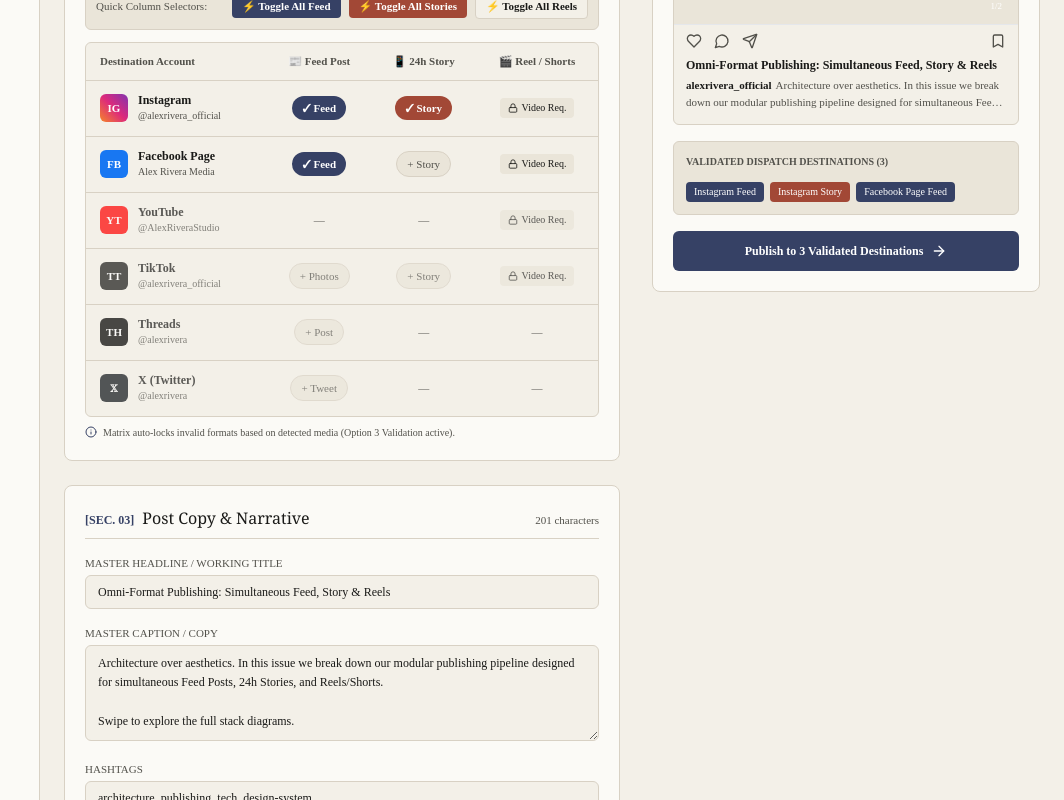
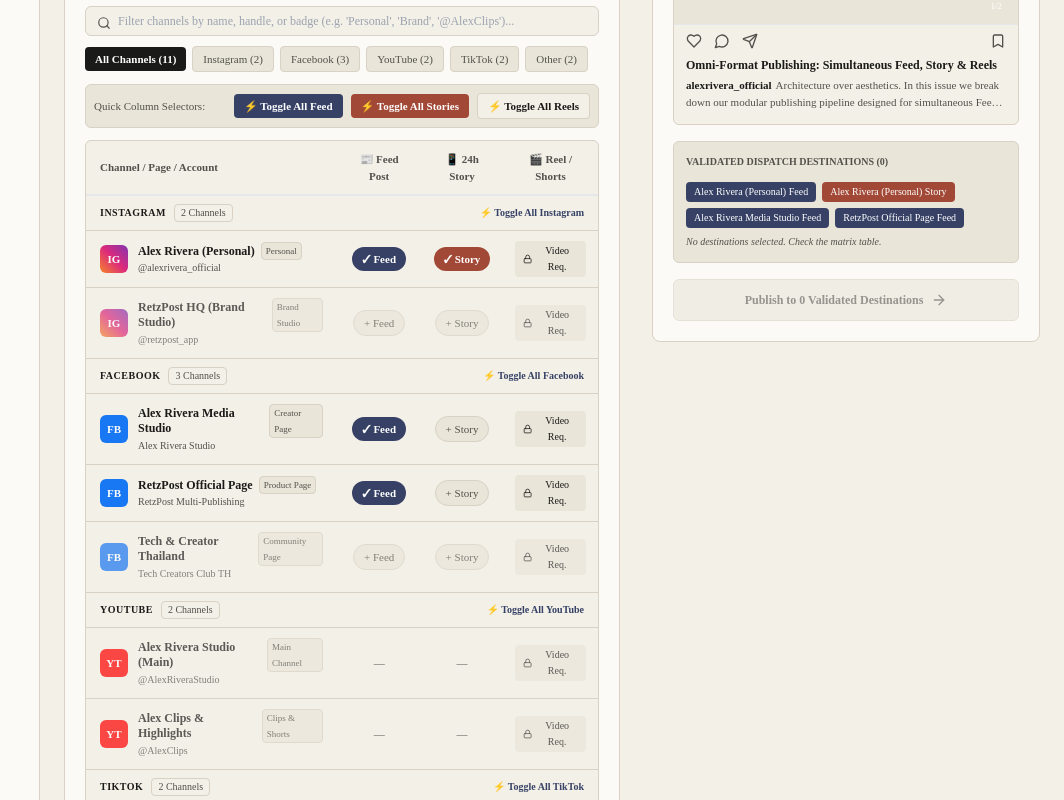
Before and after one commit to nopparat-cysit/retzpost, a Next.js app: page /create in a window 1280 px wide. Shown: the part 600-1400 px from the top of the page, without its empty margins (216-1280 px from the left). Built offline with nearby package versions, Linux system fonts and the light colour scheme.

Commit message:
feat(composer): support multi-channel grouping, real-time search, and platform bulk controls

```diff
--- a/src/app/create/page.tsx
+++ b/src/app/create/page.tsx
@@ -1,6 +1,6 @@
 'use client';
 
-import React, { useState } from 'react';
+import React, { useState, useMemo } from 'react';
 import Link from 'next/link';
 import {
   UploadCloud,
@@ -29,7 +29,11 @@
   LayoutGrid,
   Link2,
   Lock,
-  Info
+  Info,
+  Search,
+  Users,
+  ChevronDown,
+  ChevronUp
 } from 'lucide-react';
 import { Masthead } from '@/components/ui/masthead';
 
@@ -38,8 +42,10 @@
 interface DestinationAccount {
   id: string;
   platform: 'INSTAGRAM' | 'FACEBOOK' | 'YOUTUBE' | 'TIKTOK' | 'THREADS' | 'TWITTER';
+  platformGroup: 'Instagram' | 'Facebook' | 'YouTube' | 'TikTok' | 'Other';
   name: string;
   handle: string;
+  badge: string; // e.g., 'Personal', 'Brand Studio', 'Clips & Shorts', 'Community'
   avatarBg: string;
   avatarText: string;
   capabilities: {
@@ -49,12 +55,16 @@
   };
 }
 
+// Multi-Channel Dataset: Demonstrates multiple channels per platform
 const CONNECTED_ACCOUNTS: DestinationAccount[] = [
+  // 1. Instagram: 2 Accounts
   {
-    id: 'ig',
+    id: 'ig_personal',
     platform: 'INSTAGRAM',
-    name: 'Instagram',
+    platformGroup: 'Instagram',
+    name: 'Alex Rivera (Personal)',
     handle: '@alexrivera_official',
+    badge: 'Personal',
     avatarBg: 'bg-gradient-to-tr from-[#F58529] via-[#DD2A7B] to-[#8134AF]',
     avatarText: 'IG',
     capabilities: {
@@ -64,10 +74,29 @@
     },
   },
   {
-    id: 'fb',
+    id: 'ig_brand',
+    platform: 'INSTAGRAM',
+    platformGroup: 'Instagram',
+    name: 'RetzPost HQ (Brand Studio)',
+    handle: '@retzpost_app',
+    badge: 'Brand Studio',
+    avatarBg: 'bg-gradient-to-tr from-[#F58529] via-[#DD2A7B] to-[#8134AF]',
+    avatarText: 'IG',
+    capabilities: {
+      feed: { supported: true, label: 'Feed' },
+      story: { supported: true, label: 'Story' },
+      reel: { supported: true, label: 'Reel' },
+    },
+  },
+
+  // 2. Facebook: 3 Pages
+  {
+    id: 'fb_personal',
     platform: 'FACEBOOK',
-    name: 'Facebook Page',
-    handle: 'Alex Rivera Media',
+    platformGroup: 'Facebook',
+    name: 'Alex Rivera Media Studio',
+    handle: 'Alex Rivera Studio',
+    badge: 'Creator Page',
     avatarBg: 'bg-[#1877F2]',
     avatarText: 'FB',
     capabilities: {
@@ -77,10 +106,44 @@
     },
   },
   {
-    id: 'yt',
+    id: 'fb_brand',
+    platform: 'FACEBOOK',
+    platformGroup: 'Facebook',
+    name: 'RetzPost Official Page',
+    handle: 'RetzPost Multi-Publishing',
+    badge: 'Product Page',
+    avatarBg: 'bg-[#1877F2]',
+    avatarText: 'FB',
+    capabilities: {
+      feed: { supported: true, label: 'Feed' },
+      story: { supported: true, label: 'Story' },
+      reel: { supported: true, label: 'Reel' },
+    },
+  },
+  {
+    id: 'fb_community',
+    platform: 'FACEBOOK',
+    platformGroup: 'Facebook',
+    name: 'Tech & Creator Thailand',
+    handle: 'Tech Creators Club TH',
+    badge: 'Community Page',
+    avatarBg: 'bg-[#1877F2]',
+    avatarText: 'FB',
+    capabilities: {
+      feed: { supported: true, label: 'Feed' },
+      story: { supported: true, label: 'Story' },
+      reel: { supported: true, label: 'Reel' },
+    },
+  },
+
+  // 3. YouTube: 2 Channels
+  {
+    id: 'yt_main',
     platform: 'YOUTUBE',
-    name: 'YouTube',
+    platformGroup: 'YouTube',
+    name: 'Alex Rivera Studio (Main)',
     handle: '@AlexRiveraStudio',
+    badge: 'Main Channel',
     avatarBg: 'bg-[#FF0000]',
     avatarText: 'YT',
     capabilities: {
@@ -90,10 +153,29 @@
     },
   },
   {
-    id: 'tt',
+    id: 'yt_shorts',
+    platform: 'YOUTUBE',
+    platformGroup: 'YouTube',
+    name: 'Alex Clips & Highlights',
+    handle: '@AlexClips',
+    badge: 'Clips & Shorts',
+    avatarBg: 'bg-[#FF0000]',
+    avatarText: 'YT',
+    capabilities: {
+      feed: { supported: false, label: '—' },
+      story: { supported: false, label: '—' },
+      reel: { supported: true, label: 'Shorts' },
+    },
+  },
+
+  // 4. TikTok: 2 Accounts
+  {
+    id: 'tt_personal',
     platform: 'TIKTOK',
-    name: 'TikTok',
+    platformGroup: 'TikTok',
+    name: 'Alex Rivera (Personal)',
     handle: '@alexrivera_official',
+    badge: 'Personal',
     avatarBg: 'bg-ink-primary',
     avatarText: 'TT',
     capabilities: {
@@ -103,10 +185,29 @@
     },
   },
   {
-    id: 'th',
+    id: 'tt_brand',
+    platform: 'TIKTOK',
+    platformGroup: 'TikTok',
+    name: 'RetzPost Quick Tips',
+    handle: '@retzpost_clips',
+    badge: 'Brand Clips',
+    avatarBg: 'bg-ink-primary',
+    avatarText: 'TT',
+    capabilities: {
+      feed: { supported: true, label: 'Photos' },
+      story: { supported: true, label: 'Story' },
+      reel: { supported: true, label: 'Video' },
+    },
+  },
+
+  // 5. Threads & X: 2 Accounts
+  {
+    id: 'th_personal',
     platform: 'THREADS',
-    name: 'Threads',
+    platformGroup: 'Other',
+    name: 'Alex Rivera on Threads',
     handle: '@alexrivera',
+    badge: 'Personal',
     avatarBg: 'bg-black',
     avatarText: 'TH',
     capabilities: {
@@ -116,10 +217,12 @@
     },
   },
   {
-    id: 'x',
+    id: 'x_personal',
     platform: 'TWITTER',
-    name: 'X (Twitter)',
+    platformGroup: 'Other',
+    name: 'Alex Rivera on X',
     handle: '@alexrivera',
+    badge: 'Personal',
     avatarBg: 'bg-[#0f1419]',
     avatarText: '𝕏',
     capabilities: {
@@ -131,8 +234,12 @@
 ];
 
 export default function CreatePostPage() {
-  // Master Media Ingestion Mode: Switch to test smart validation!
+  // Master Media Ingestion Mode
   const [mediaMode, setMediaMode] = useState<MediaTypeMode>('PHOTOS');
+
+  // Search & Filter State for Channels
+  const [searchQuery, setSearchQuery] = useState('');
+  const [selectedGroupFilter, setSelectedGroupFilter] = useState<'ALL' | 'Instagram' | 'Facebook' | 'YouTube' | 'TikTok' | 'Other'>('ALL');
 
   // Sample Photos
   const [images, setImages] = useState<Array<{ id: string; name: string; size: string }>>([
@@ -150,18 +257,19 @@
 
   // Placements State Dictionary: [accountId_format]: boolean
   const [placements, setPlacements] = useState<Record<string, boolean>>({
-    'ig_feed': true,
-    'ig_story': true,
-    'ig_reel': false,
-    'fb_feed': true,
-    'fb_story': false,
-    'fb_reel': false,
-    'yt_reel': false,
-    'tt_feed': false,
-    'tt_story': false,
-    'tt_reel': false,
-    'th_feed': false,
-    'x_feed': false,
+    'ig_personal_feed': true,
+    'ig_personal_story': true,
+    'ig_brand_feed': false,
+    'fb_personal_feed': true,
+    'fb_brand_feed': true,
+    'fb_brand_story': false,
+    'fb_community_feed': false,
+    'yt_main_reel': false,
+    'yt_shorts_reel': false,
+    'tt_personal_feed': false,
+    'tt_brand_feed': false,
+    'th_personal_feed': false,
+    'x_personal_feed': false,
   });
 
   // Content Fields
@@ -222,7 +330,7 @@
 
   // Bulk Column Toggles with Smart Validation
   const toggleAllForFormat = (format: 'feed' | 'story' | 'reel') => {
-    const eligibleAccounts = CONNECTED_ACCOUNTS.filter(
+    const eligibleAccounts = filteredAccounts.filter(
       (acc) => getFormatValidation(format, acc).eligible
     );
     if (eligibleAccounts.length === 0) return;
@@ -240,6 +348,54 @@
     });
   };
 
+  // Toggle All Valid Placements for an Entire Platform Group (e.g., all 3 Facebook Pages)
+  const togglePlatformGroup = (group: string) => {
+    const groupAccounts = CONNECTED_ACCOUNTS.filter((acc) => acc.platformGroup === group);
+
+    // Check if all eligible placements in this group are currently selected
+    let allSelected = true;
+    groupAccounts.forEach((acc) => {
+      (['feed', 'story', 'reel'] as const).forEach((fmt) => {
+        if (getFormatValidation(fmt, acc).eligible && !placements[`${acc.id}_${fmt}`]) {
+          allSelected = false;
+        }
+      });
+    });
+
+    setPlacements((prev) => {
+      const next = { ...prev };
+      groupAccounts.forEach((acc) => {
+        (['feed', 'story', 'reel'] as const).forEach((fmt) => {
+          if (getFormatValidation(fmt, acc).eligible) {
+            next[`${acc.id}_${fmt}`] = !allSelected;
+          }
+        });
+      });
+      return next;
+    });
+  };
+
+  // Filtered Accounts by search & group
+  const filteredAccounts = useMemo(() => {
+    return CONNECTED_ACCOUNTS.filter((acc) => {
+      const matchesGroup = selectedGroupFilter === 'ALL' || acc.platformGroup === selectedGroupFilter;
+      const q = searchQuery.toLowerCase().trim();
+      const matchesSearch = !q || acc.name.toLowerCase().includes(q) || acc.handle.toLowerCase().includes(q) || acc.badge.toLowerCase().includes(q);
+      return matchesGroup && matchesSearch;
+    });
+  }, [searchQuery, selectedGroupFilter]);
+
+  // Group accounts by platformGroup for presentation
+  const groupedAccounts = useMemo(() => {
+    const map = new Map<string, DestinationAccount[]>();
+    filteredAccounts.forEach((acc) => {
+      const list = map.get(acc.platformGroup) || [];
+      list.push(acc);
+      map.set(acc.platformGroup, list);
+    });
+    return map;
+  }, [filteredAccounts]);
+
   // Active counts
   const totalActivePlacements = Object.entries(placements).filter(([key, val]) => {
     if (!val) return false;
@@ -254,18 +410,13 @@
     return val.eligible && placements[`${acc.id}_story`];
   });
 
-  const isAnyReelActive = CONNECTED_ACCOUNTS.some((acc) => {
-    const val = getFormatValidation('reel', acc);
-    return val.eligible && placements[`${acc.id}_reel`];
-  });
-
   return (
     <div className="max-w-6xl mx-auto px-6 py-8">
       <Masthead
         folio="COMPOSER / DISPATCH DESK"
         editionDate="MULTI-PLACEMENT STUDIO"
         title="Universal Content Composer"
-        subtitle="Upload once. Dispatch simultaneously across Feed Posts, 24h Stories, and Reels/Shorts with automated media validation."
+        subtitle="Manage multiple channels per platform. Publish simultaneously across Feed, Stories, and Reels with smart validation."
         actions={
           <div className="flex items-center gap-2">
             <span className="text-xs font-mono text-brand-indigo font-semibold px-2.5 py-1 bg-brand-indigo/10 rounded-editorial border border-brand-indigo/20">
@@ -382,7 +533,7 @@
                   )}
                 </div>
                 <p className="text-[11px] font-mono text-brand-indigo">
-                  ✓ Photo carousel validated for Feed Posts & 9:16 Story framing (Reels column disabled below).
+                  ✓ Photo carousel validated for Feed & Stories (Reels column disabled below).
                 </p>
               </div>
             )}
@@ -428,22 +579,60 @@
             )}
           </section>
 
-          {/* SECTION 02: OMNI-PLACEMENT MATRIX TABLE WITH SMART VALIDATION (OPTION 1 + OPTION 3) */}
+          {/* SECTION 02: OMNI-PLACEMENT MATRIX WITH MULTI-CHANNEL SCALING */}
           <section className="bg-paper-raised border border-border-rule rounded-card p-5 shadow-xs">
             <div className="flex items-baseline justify-between mb-3 pb-2 border-b border-border-rule">
               <div className="flex items-baseline gap-2">
                 <span className="font-mono text-xs font-bold text-brand-indigo">[SEC. 02]</span>
                 <h2 className="font-serif font-medium text-base text-ink-primary">
-                  Omni-Placement Matrix & Validation Desk
+                  Multi-Channel Placement Matrix ({CONNECTED_ACCOUNTS.length} Connected Channels)
                 </h2>
               </div>
               <span className="text-[11px] font-mono text-ink-secondary">
-                Smart rules adapt to {mediaMode.replace('_', ' ')}
+                Multiple accounts per platform supported
               </span>
             </div>
 
-            {/* Matrix Quick Bulk Actions Bar */}
-            <div className="flex flex-wrap items-center justify-between gap-2 p-2.5 bg-paper-subtle rounded-editorial border border-border-rule mb-3 text-xs">
+            {/* Search & Platform Filter Tabs */}
+            <div className="space-y-2.5 mb-3">
+              <div className="relative">
+                <Search className="w-3.5 h-3.5 text-ink-secondary absolute left-3 top-2.5" />
+                <input
+                  type="text"
+                  placeholder="Filter channels by name, handle, or badge (e.g. 'Personal', 'Brand', '@AlexClips')..."
+                  value={searchQuery}
+                  onChange={(e) => setSearchQuery(e.target.value)}
+                  className="w-full pl-8 pr-3 py-1.5 text-xs bg-paper-canvas border border-border-rule rounded-editorial font-mono text-ink-primary placeholder:text-ink-secondary/50 focus:outline-none focus:border-brand-indigo"
+                />
+              </div>
+
+              {/* Platform Filter Pills */}
+              <div className="flex flex-wrap items-center gap-1.5 text-xs">
+                {(['ALL', 'Instagram', 'Facebook', 'YouTube', 'TikTok', 'Other'] as const).map((grp) => {
+                  const count = grp === 'ALL'
+                    ? CONNECTED_ACCOUNTS.length
+                    : CONNECTED_ACCOUNTS.filter(a => a.platformGroup === grp).length;
+
+                  return (
+                    <button
+                      key={grp}
+                      type="button"
+                      onClick={() => setSelectedGroupFilter(grp)}
+                      className={`px-2.5 py-1 rounded text-[11px] font-mono transition-colors ${
+                        selectedGroupFilter === grp
+                          ? 'bg-ink-primary text-white font-semibold'
+                          : 'bg-paper-subtle text-ink-secondary hover:text-ink-primary border border-border-rule'
+                      }`}
+                    >
+                      {grp === 'ALL' ? 'All Channels' : grp} ({count})
+                    </button>
+                  );
+                })}
+              </div>
+            </div>
+
+            {/* Quick Column Selectors */}
+            <div className="flex flex-wrap items-center justify-between gap-2 p-2 bg-paper-subtle rounded-editorial border border-border-rule mb-3 text-xs">
               <span className="text-[11px] font-mono text-ink-secondary font-medium">
                 Quick Column Selectors:
               </span>
@@ -484,19 +673,46 @@
               </div>
             </div>
 
-            {/* Matrix Table */}
+            {/* Matrix Table with Platform Groupings */}
             <div className="overflow-x-auto border border-border-rule rounded-editorial bg-paper-canvas">
               <table className="w-full text-left border-collapse">
                 <thead>
-                  <tr className="border-b border-border-rule bg-paper-subtle/70 text-[11px] font-mono text-ink-secondary">
-                    <th className="py-2.5 px-3.5 font-semibold">Destination Account</th>
+                  <tr className="border-b border-border-rule bg-paper-subtle/80 text-[11px] font-mono text-ink-secondary">
+                    <th className="py-2.5 px-3.5 font-semibold">Channel / Page / Account</th>
                     <th className="py-2.5 px-3 text-center font-semibold">📰 Feed Post</th>
                     <th className="py-2.5 px-3 text-center font-semibold">📱 24h Story</th>
                     <th className="py-2.5 px-3 text-center font-semibold">🎬 Reel / Shorts</th>
                   </tr>
                 </thead>
                 <tbody className="divide-y divide-border-rule text-xs">
-                  {CONNECTED_ACCOUNTS.map((acc) => {
+                  {Array.from(groupedAccounts.entries()).map(([groupName, accounts]) => (
+                    <React.Fragment key={groupName}>
+                      {/* Platform Group Subheader with Quick Group Toggle */}
+                      <tr className="bg-paper-subtle/60 border-t-2 border-border-rule/80">
+                        <td colSpan={4} className="py-2 px-3.5">
+                          <div className="flex items-center justify-between">
+                            <div className="flex items-center gap-2">
+                              <span className="font-mono text-[10px] font-bold text-ink-primary uppercase tracking-wider">
+                                {groupName}
+                              </span>
+                              <span className="text-[10px] font-mono text-ink-secondary bg-paper-canvas px-1.5 py-0.2 rounded border border-border-rule">
+                                {accounts.length} {accounts.length > 1 ? 'Channels' : 'Channel'}
+                              </span>
+                            </div>
+
+                            <button
+                              type="button"
+                              onClick={() => togglePlatformGroup(groupName)}
+                              className="text-[10px] font-mono text-brand-indigo hover:underline flex items-center gap-1 font-semibold"
+                            >
+                              <span>⚡ Toggle All {groupName}</span>
+                            </button>
+                          </div>
+                        </td>
+                      </tr>
+
+                      {/* Accounts inside this Group */}
+                      {accounts.map((acc) => {
                         const feedVal = getFormatValidation('feed', acc);
                         const storyVal = getFormatValidation('story', acc);
                         const reelVal = getFormatValidation('reel', acc);
@@ -511,24 +727,29 @@
                           <tr
                             key={acc.id}
                             className={`transition-colors ${
-                          isAnyActive ? 'bg-paper-canvas' : 'bg-paper-subtle/30 opacity-70'
-                        } hover:bg-paper-subtle/50`}
+                              isAnyActive ? 'bg-paper-canvas' : 'bg-paper-subtle/20 opacity-70'
+                            } hover:bg-paper-subtle/40`}
                           >
-                        {/* Account Info Column */}
-                        <td className="py-3 px-3.5">
+                            {/* Channel Details */}
+                            <td className="py-2.5 px-3.5">
                               <div className="flex items-center gap-2.5">
                                 <div className={`w-7 h-7 rounded-editorial ${acc.avatarBg} text-white flex items-center justify-center font-bold text-[11px] shrink-0 shadow-2xs`}>
                                   {acc.avatarText}
                                 </div>
                                 <div>
+                                  <div className="flex items-center gap-1.5">
                                     <p className="font-semibold text-xs text-ink-primary leading-tight">{acc.name}</p>
+                                    <span className="text-[9px] font-mono px-1 py-0.2 rounded bg-paper-subtle border border-border-rule text-ink-secondary">
+                                      {acc.badge}
+                                    </span>
+                                  </div>
                                   <p className="text-[10px] font-mono text-ink-secondary">{acc.handle}</p>
                                 </div>
                               </div>
                             </td>
 
-                        {/* Column 1: Feed Post */}
-                        <td className="py-3 px-3 text-center">
+                            {/* Column 1: Feed */}
+                            <td className="py-2.5 px-3 text-center">
                               {acc.capabilities.feed.supported ? (
                                 feedVal.eligible ? (
                                   <button
@@ -556,8 +777,8 @@
                               )}
                             </td>
 
-                        {/* Column 2: 24h Story */}
-                        <td className="py-3 px-3 text-center">
+                            {/* Column 2: Story */}
+                            <td className="py-2.5 px-3 text-center">
                               {acc.capabilities.story.supported ? (
                                 storyVal.eligible ? (
                                   <button
@@ -586,7 +807,7 @@
                             </td>
 
                             {/* Column 3: Reels & Shorts */}
-                        <td className="py-3 px-3 text-center">
+                            <td className="py-2.5 px-3 text-center">
                               {acc.capabilities.reel.supported ? (
                                 reelVal.eligible ? (
                                   <button
@@ -616,6 +837,16 @@
                           </tr>
                         );
                       })}
+                    </React.Fragment>
+                  ))}
+
+                  {filteredAccounts.length === 0 && (
+                    <tr>
+                      <td colSpan={4} className="py-8 text-center text-xs font-mono text-ink-secondary">
+                        No channels match &quot;{searchQuery}&quot;. Try clearing your filter.
+                      </td>
+                    </tr>
+                  )}
                 </tbody>
               </table>
             </div>
@@ -623,7 +854,7 @@
             <p className="text-[10px] font-mono text-ink-secondary mt-2 flex items-center gap-1.5">
               <Info className="w-3 h-3 text-brand-indigo shrink-0" />
               <span>
-                Matrix auto-locks invalid formats based on detected media (Option 3 Validation active).
+                Select specific channels individually, or use &quot;Toggle All [Platform]&quot; to control multiple pages simultaneously.
               </span>
             </p>
           </section>
@@ -953,7 +1184,6 @@
                   </div>
                 )}
 
-                {/* Reels Right Interaction Strip */}
                 <div className="flex items-end justify-between">
                   <div className="space-y-1 max-w-[140px]">
                     <p className="text-[11px] font-bold line-clamp-1">@alexrivera_official</p>
```
Lines whose indentation alone changed are shown as unchanged.
